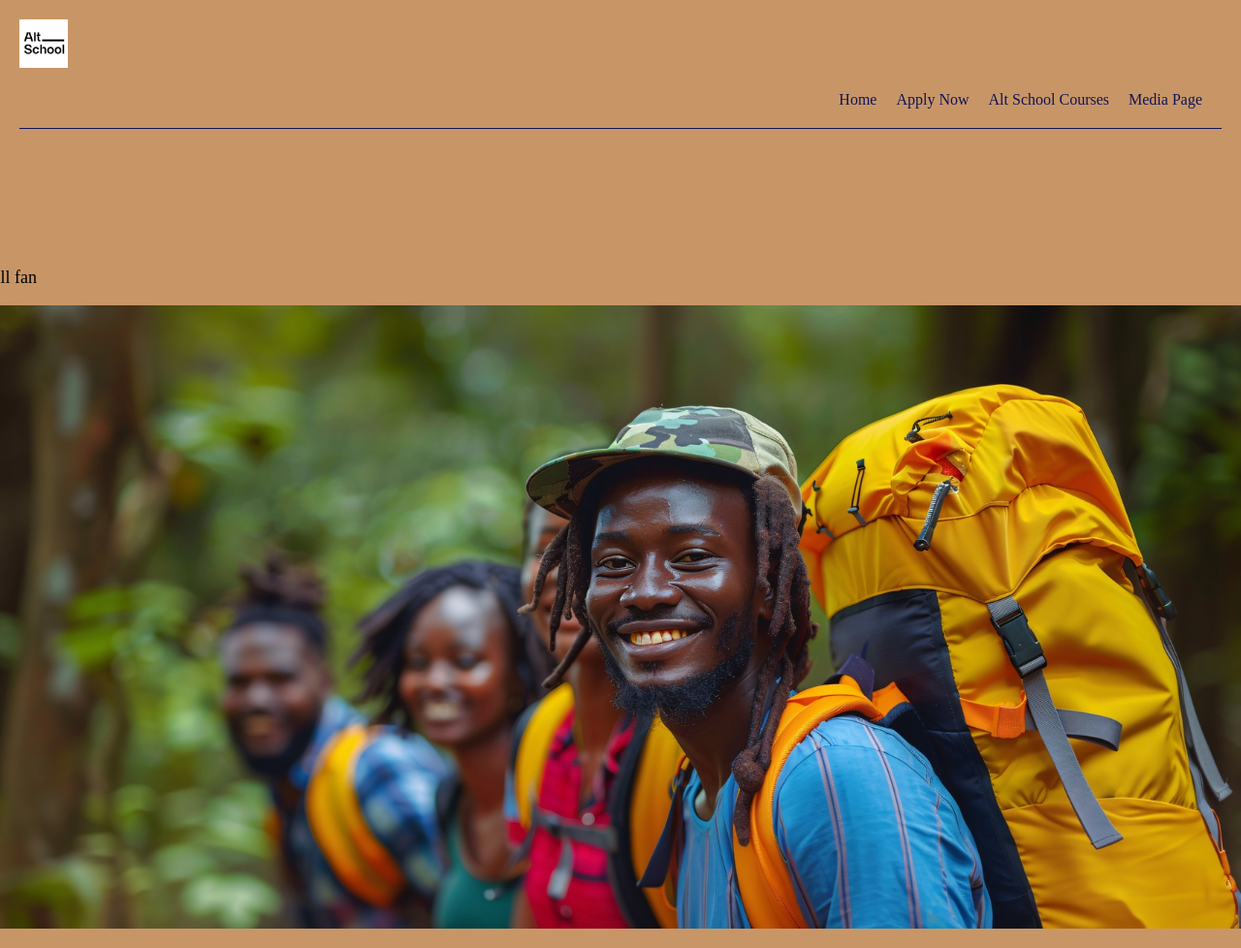
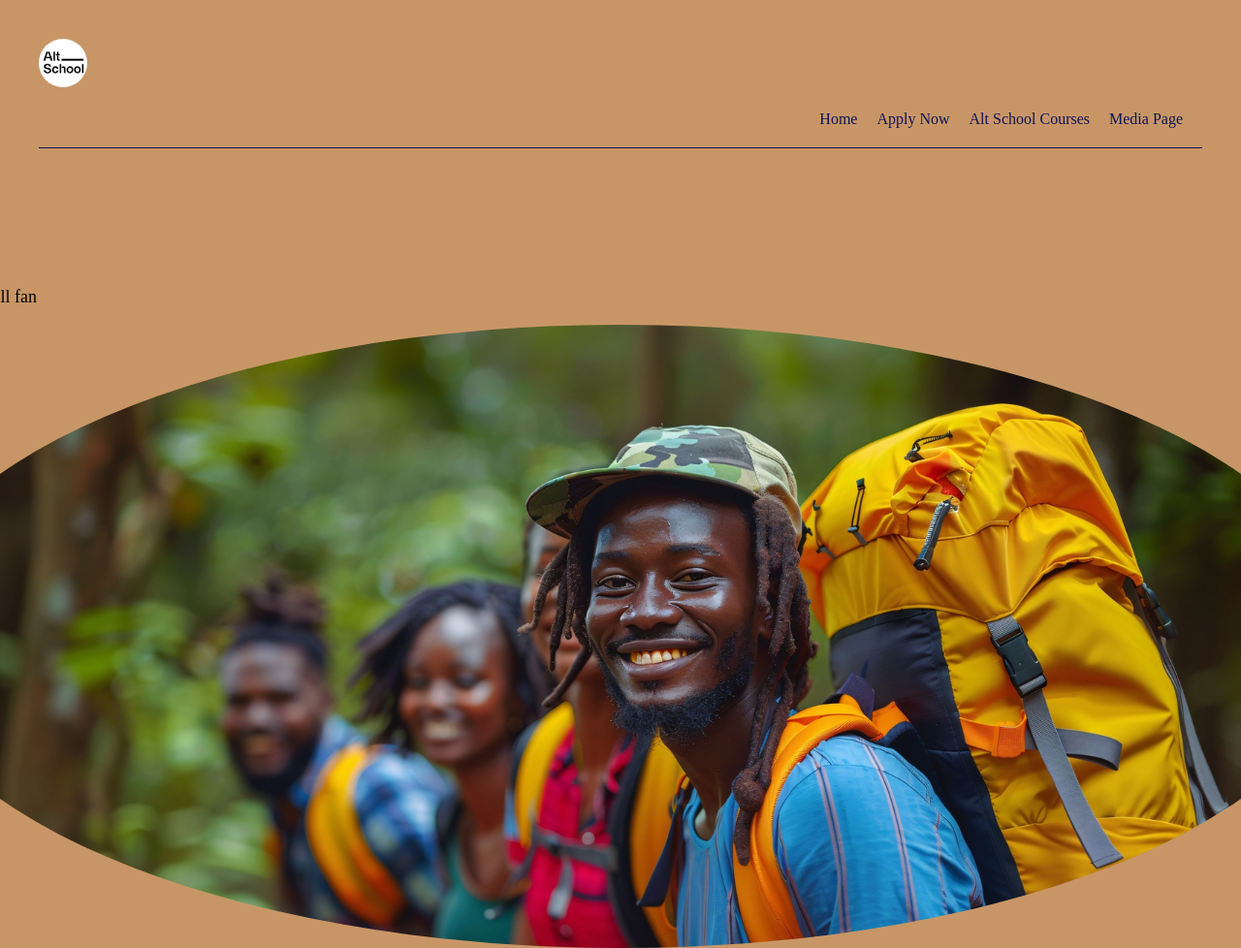
Before and after one commit to Oluwa-Sanni/AltschoolAssignment, a plain HTML site: page media.html in a window 1280 px wide. Shown: the top 978 px of the page at 97% size. Drawn offline with Linux system fonts and the light colour scheme.

Commit message:
Updated img border radius to 50%

```diff
--- a/Style/media.css
+++ b/Style/media.css
@@ -2,6 +2,17 @@ body{
     margin: 0 auto;
     padding: 20px;
     background-color: #c89666;
+}
+
+.top{
+    display: flexbox;
+    align-items: center;
+    justify-content: space-between;
+    padding: 20px;
+}
+
+.top img{
+    border-radius: 50%;
 }
 
 .top #navigation{
```
